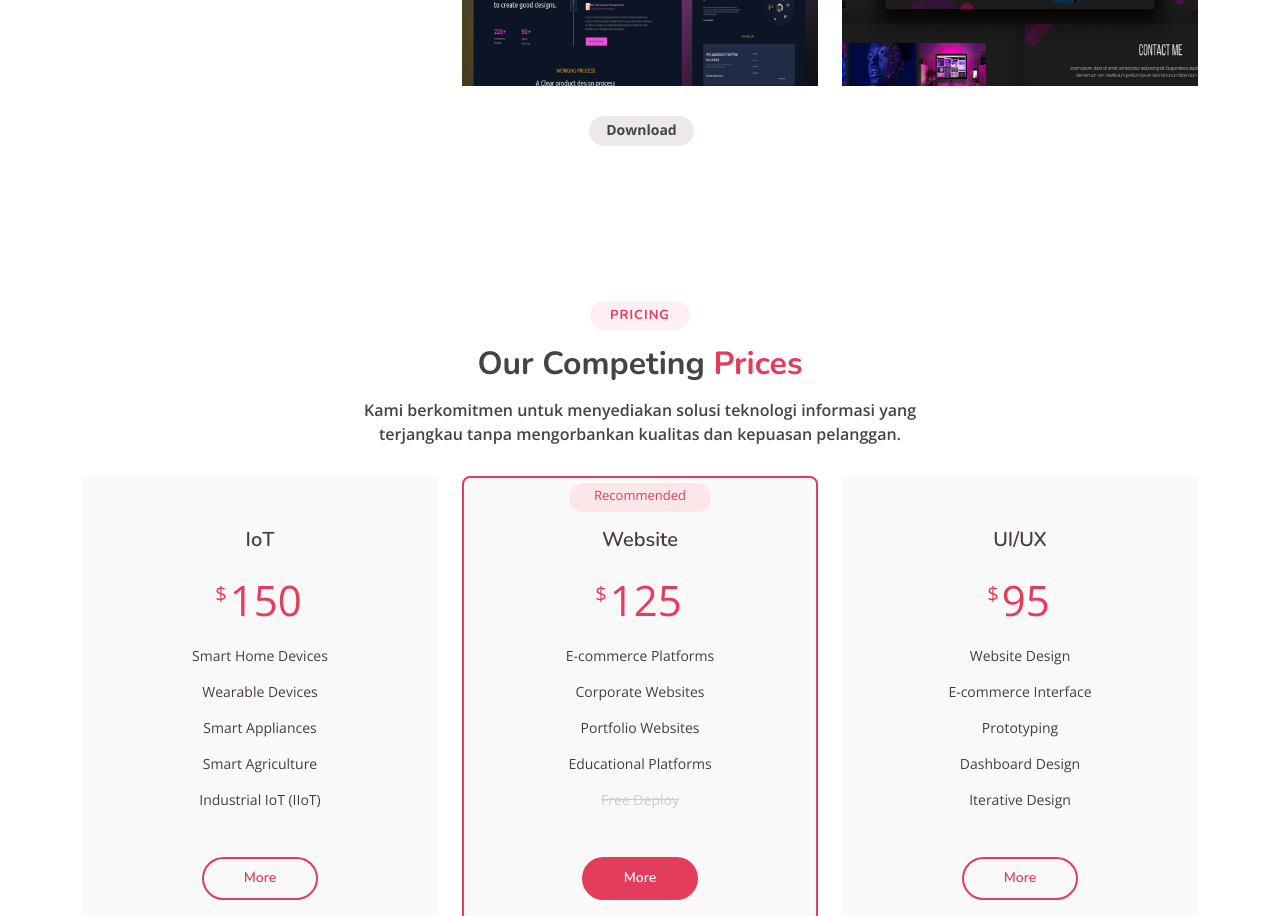
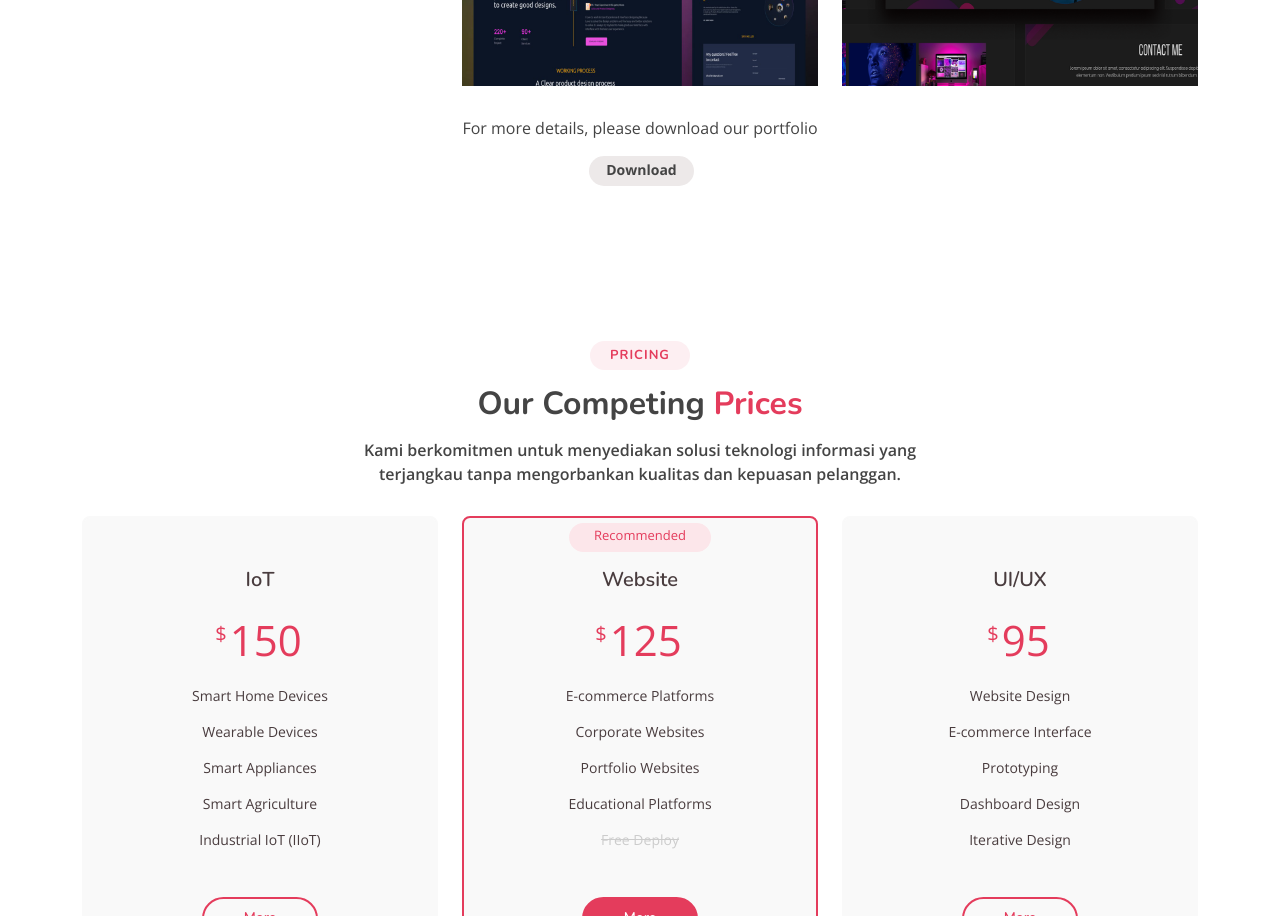
Before and after one commit to hyugenk/DAH-Agency, a plain HTML site: page index.html in a window 1280 px wide. Shown: the part 4162-5078 px from the top of the page. Drawn offline with nearby package versions, Linux system fonts and the light colour scheme.

Commit message:
new caption

```diff
--- a/index.html
+++ b/index.html
@@ -376,6 +376,7 @@
         <div class="row">
           <div class="col-lg-12 d-flex justify-content-center">
             <ul id="portfolio-flters">
+              <p>For more details, please download our portfolio</p>
               <li id="downloadButton"><strong>Download</strong></li>
             </ul>
           </div>
@@ -737,10 +738,6 @@
           &copy; Copyright <strong><span>DAH</span></strong>. All Rights Reserved
         </div>
         <div class="credits">
-          <!-- All the links in the footer should remain intact. -->
-          <!-- You can delete the links only if you purchased the pro version. -->
-          <!-- Licensing information: https://bootstrapmade.com/license/ -->
-          <!-- Purchase the pro version with working PHP/AJAX contact form: https://bootstrapmade.com/tempo-free-onepage-bootstrap-theme/ -->
           Designed by <a href="index.html">DAH Agency</a>
         </div>
       </div>
```
